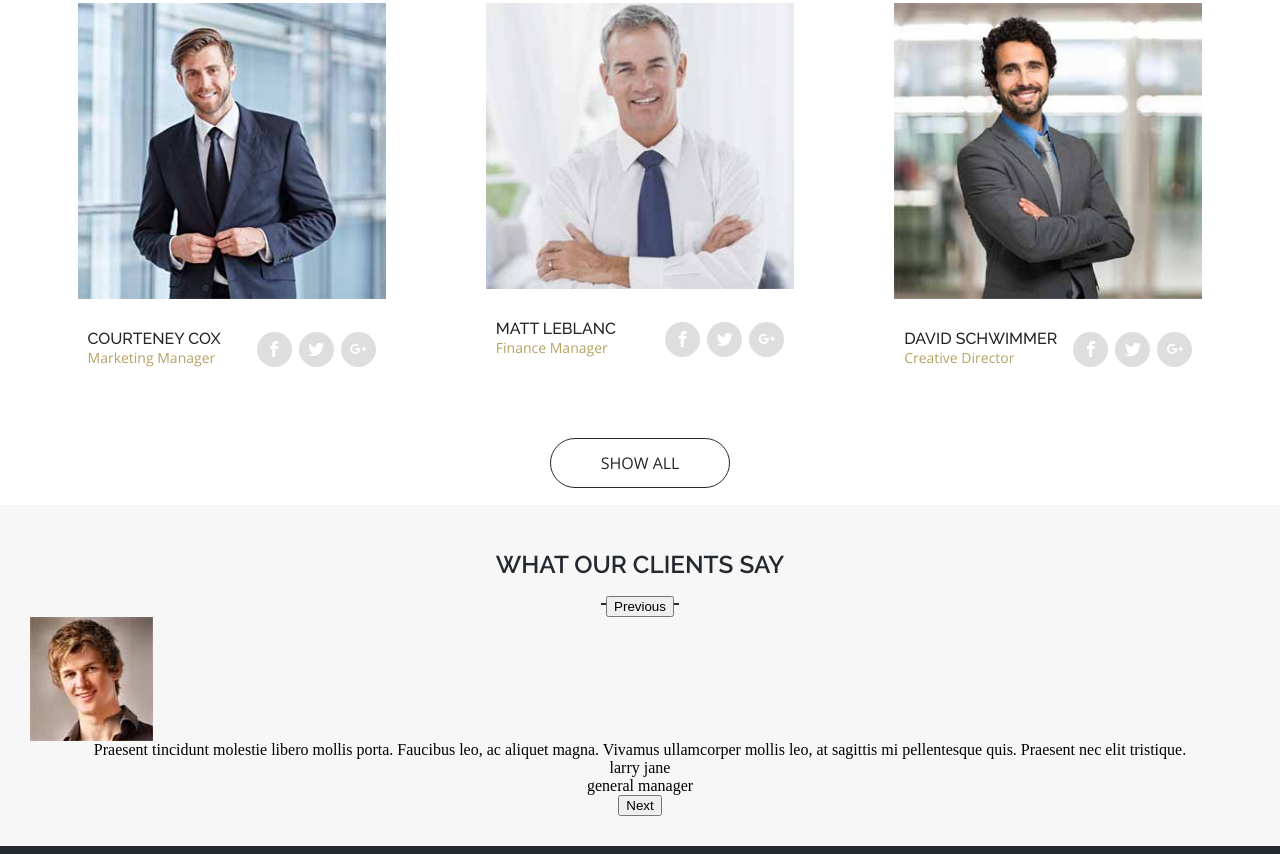
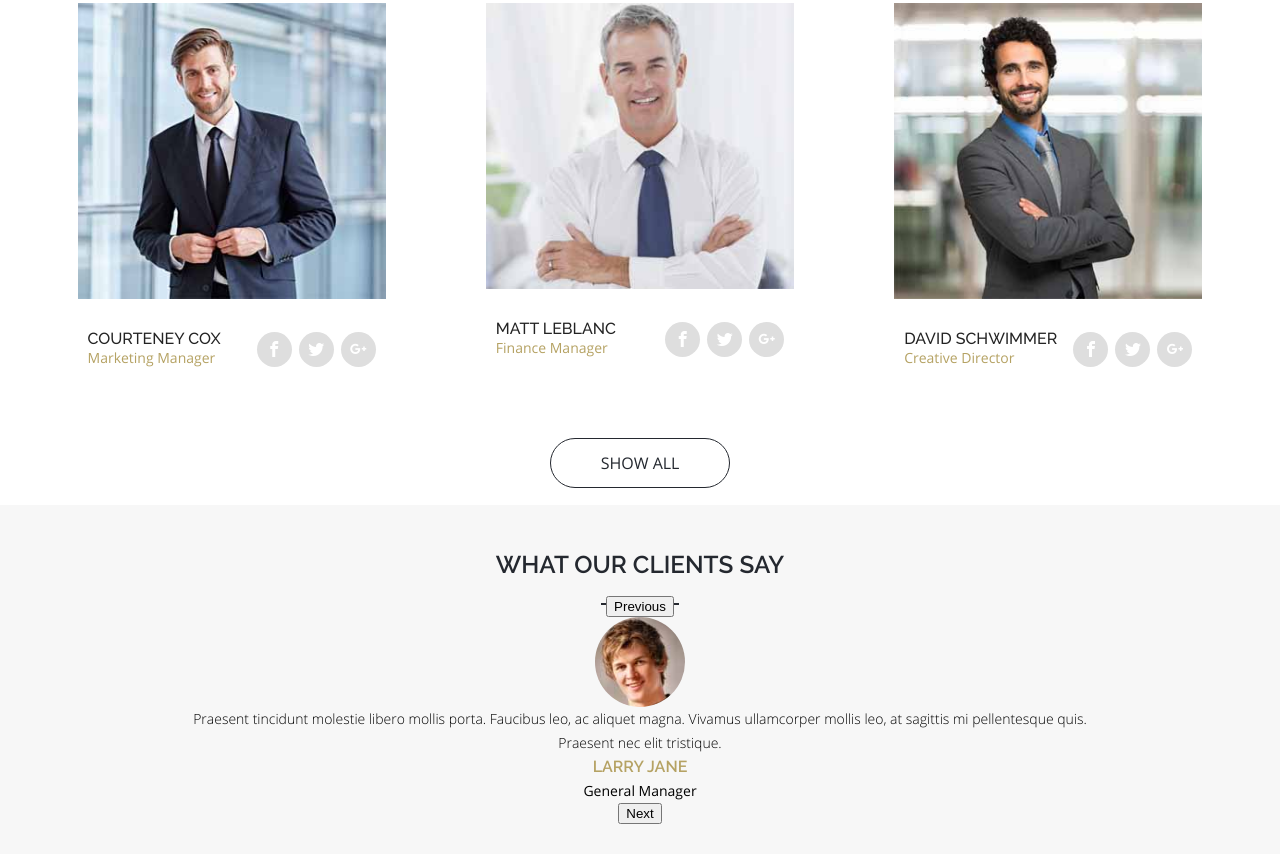
Before and after one commit to ToxaWest/fapor, a website: page app/index.html in a window 1280 px wide. Shown: the part 623-1477 px from the top of the page. Drawn offline with nearby package versions, Linux system fonts and the light colour scheme; files whose address does not match are found by name.

Commit message:
add styles to slider items

```diff
--- a/app/index.html
+++ b/app/index.html
@@ -89,12 +89,12 @@
       </section>
       <section class="feedback">
         <h2>WHAT OUR CLIENTS SAY</h2>
-        <div class="feedback__commets">
+        <div class="feedback__comments">
           <div class="feedback__comment">
             <div class="feedback__image">
               <img src="img/feedback.jpg" />
             </div>
-            <div class="feedback__comment">
+            <div class="feedback__text">
               Praesent tincidunt molestie libero mollis porta.
               Faucibus leo, ac aliquet magna. Vivamus ullamcorper
               mollis leo, at sagittis mi pellentesque quis. Praesent
@@ -107,7 +107,7 @@
             <div class="feedback__image">
               <img src="img/feedback.jpg" />
             </div>
-            <div class="feedback__comment">
+            <div class="feedback__text">
               Praesent tincidunt molestie libero mollis porta.
               Faucibus leo, ac aliquet magna. Vivamus ullamcorper
               mollis leo, at sagittis mi pellentesque quis. Praesent
@@ -120,7 +120,7 @@
             <div class="feedback__image">
               <img src="img/feedback.jpg" />
             </div>
-            <div class="feedback__comment">
+            <div class="feedback__text">
               Praesent tincidunt molestie libero mollis porta.
               Faucibus leo, ac aliquet magna. Vivamus ullamcorper
               mollis leo, at sagittis mi pellentesque quis. Praesent
@@ -138,7 +138,7 @@
     <script type="text/javascript" src="js/jquery.min.js"></script>
     <script type="text/javascript" src="js/slick.min.js"></script>
     <script>
-      $('.feedback__commets').slick();
+      $('.feedback__comments').slick();
     </script>
   </body>
 </html>
--- a/app/less/style.less
+++ b/app/less/style.less
@@ -5,6 +5,10 @@
 @font-face {
  font-family: 'OpenSans';
  src: url(../fonts/OpenSans-Regular.ttf);
+}
+@font-face {
+ font-family: 'OpenSans-Light';
+ src: url(../fonts/OpenSans-Light.ttf);
 }
 @font-face {
  font-family: 'Raleway-Bold';
@@ -73,6 +77,7 @@
 @gold:#b5a263;
 @font1:'NexaBold';
 @font2:'OpenSans';
+@font2-2:'OpenSans-Light';
 @font3:'Raleway-Bold';
 @font4:'Raleway-SemiBold';
 @font5:'Raleway-Medium';
@@ -257,4 +262,50 @@ body{
       border-top-color: #24282f;
     }
   }
+  &__comments{
+    max-width: 1195px;
+    margin: auto;
+    text-align: center;
+  }
+  &__comment{
+    display: flex;
+    justify-content: center;
+    flex-direction: column;
+    margin: 0 150px;
+  }
+  &__text{
+    font-size: 14px;
+    line-height: 24px;
+    font-family: @font2-2;
+    color: #000;
+  }
+  &__name{
+    font-size: 16px;
+    text-transform: uppercase;
+    line-height: 24px;
+    font-family: @font4;
+    color: @gold;
+  }
+  &__position{
+    font-size: 14px;
+    line-height: 24px;
+    color: #000;
+    font-family: @font2;
+    text-transform: capitalize;
+  }
+  &__image{
+    margin: auto;
+    width: 90px;
+    height: 90px;
+    border-radius: 50%;
+    overflow: hidden;
+    display: flex;
+    justify-content: center;
+    img{
+      width: 120%;
+      height: 120%;
+
+
+    }
+  }
 }
```
Also changed, not shown: app/css/style.css, app/fonts/OpenSans-Light.ttf (added).
